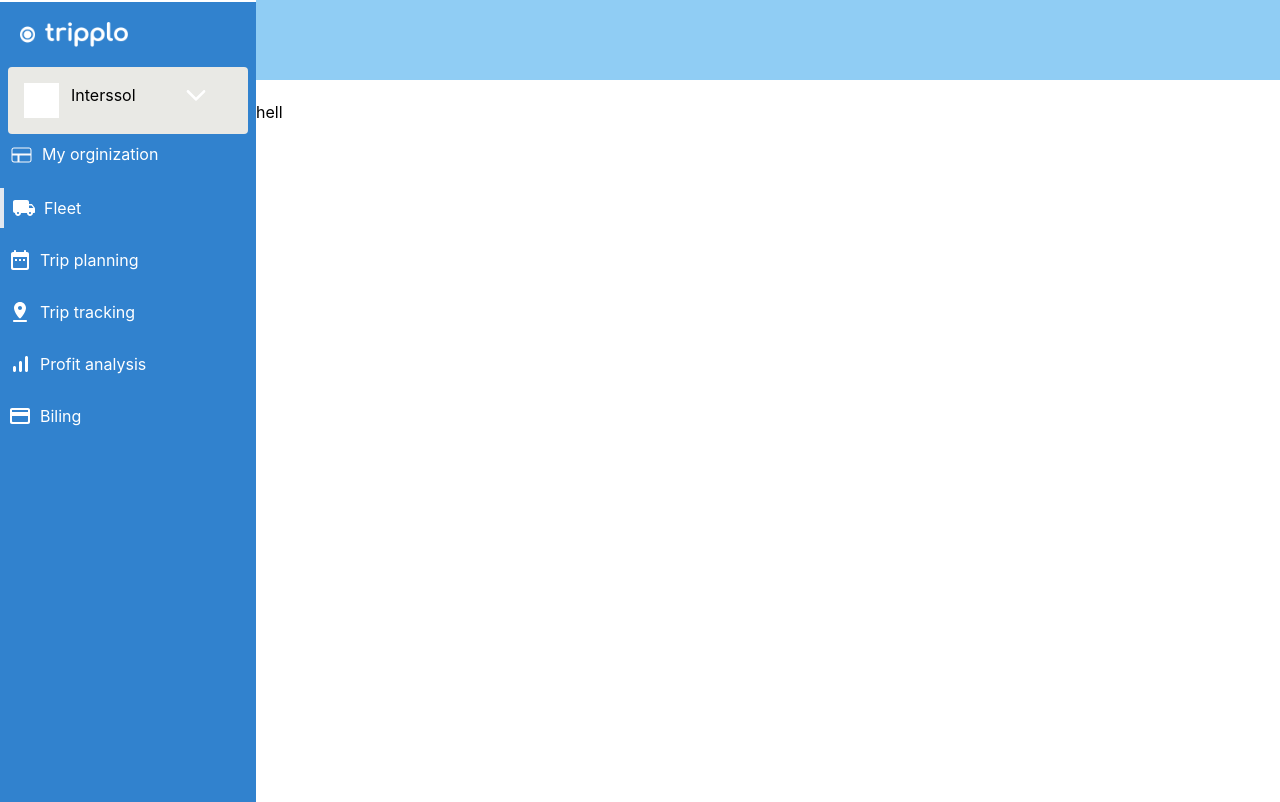
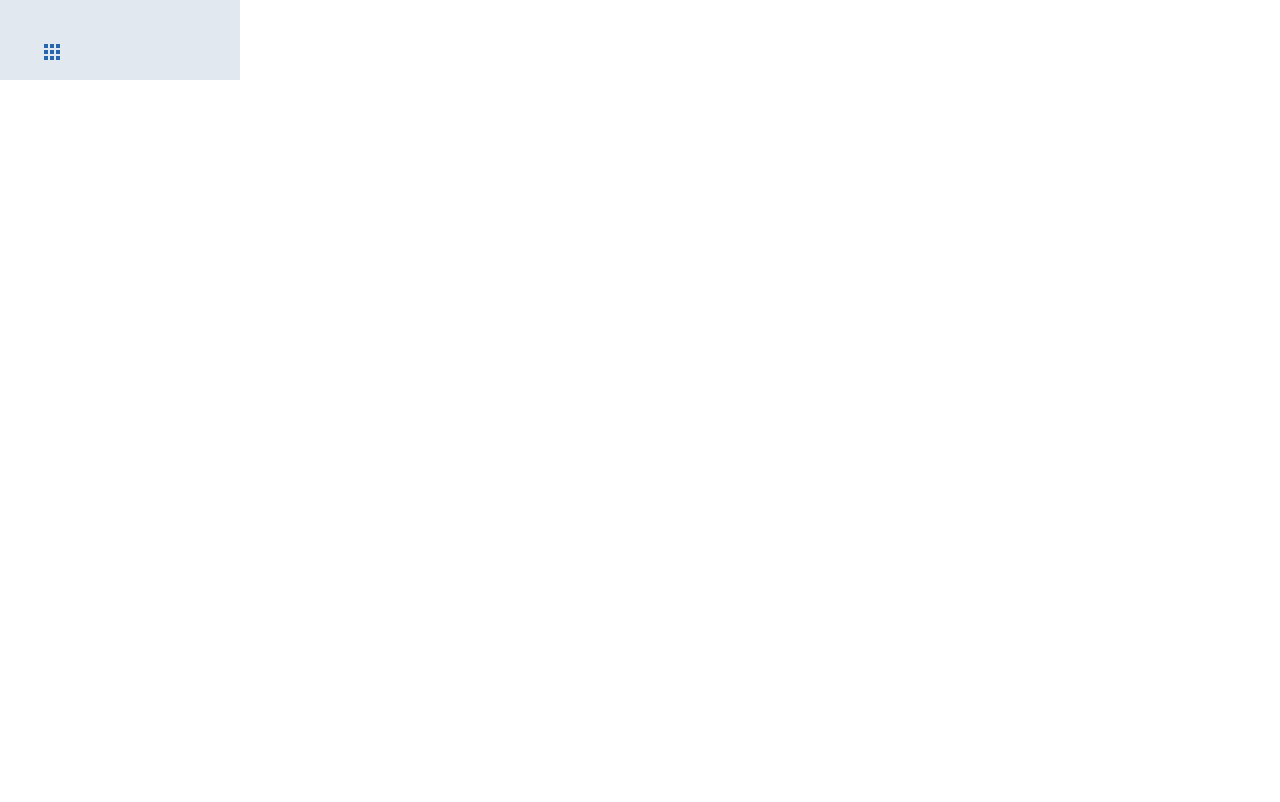
Before and after one commit to AmoDinho/tripplo-dashboard, a React (Create React App) app: page / in a window 1280 px wide. Built offline with nearby package versions, Linux system fonts and the light colour scheme.

Commit message:
added menu

```diff
--- a/package.json
+++ b/package.json
@@ -5,7 +5,8 @@
   "dependencies": {
     "react": "^16.12.0",
     "react-dom": "^16.12.0",
-    "react-scripts": "3.2.0"
+    "react-scripts": "3.2.0",
+    "styled-components": "^4.4.1"
   },
   "scripts": {
     "build:style": "postcss src/styles/index.css -o src/styles/tailwind.css",
--- a/src/App.js
+++ b/src/App.js
@@ -1,20 +1,41 @@
 import React from 'react';
-
+import styled from 'styled-components'
 import SideNav from './components/navigation/SideNav'
 import TopNav from './components/navigation/TopNav'
+
 function App() {
+
+  const GridStyles = styled.div`
+  display: grid;
+  grid-template-columns: 240px 1fr;
+  grid-template-rows: 50px 1fr ;
+  grid-template-areas:
+  "sidenav header"
+  "sidenav main"
+
+height: 100vh;
+
+
+  `
+
   return (
     <div className="App">
 
+      <GridStyles>
 
-      <aside className="table-cell w-1/5 h-full mb-4 ">
+
         <SideNav />
 
-      </aside>
-      <main className="table-cell w-screen mb-20">
+
+
+
         <TopNav />
-        <h1>hell</h1>
-      </main>
+
+
+
+      </GridStyles>
+
+
 
 
 
--- a/src/components/navigation/SideNav.js
+++ b/src/components/navigation/SideNav.js
@@ -11,7 +11,7 @@ import ClientDropdown from '../dropdowns/ClientDropdown'
 const SideNav = () => {
     return (
         <>
-            <div className="bg-blue-600 h-screen lg:w-auto">
+            <div className="bg-blue-600 h-screen lg:w-auto sm:hidden">
 
                 {/* */}
 
--- a/src/components/navigation/TopNav.js
+++ b/src/components/navigation/TopNav.js
@@ -1,9 +1,12 @@
 import React from 'react'
+import Menu from '../../assets/menu.svg'
+const TopNav = ({ onClick, children, ...props }) => {
+    return (
+        <nav className='h-12 p-10 bg-gray-300 mb-5'>
 
-const TopNav = ({ children, ...props }) => {
-    return (
-        <nav className='h-12 p-10 bg-blue-300 mb-5'>
-
+            <span onClick={onClick}>
+                <img src={Menu} alt="menu" />
+            </span>
         </nav>
     )
 }
```
Also changed, not shown: src/assets/menu.svg (added), 1 other file (tests, documents, lock files or other folders).
